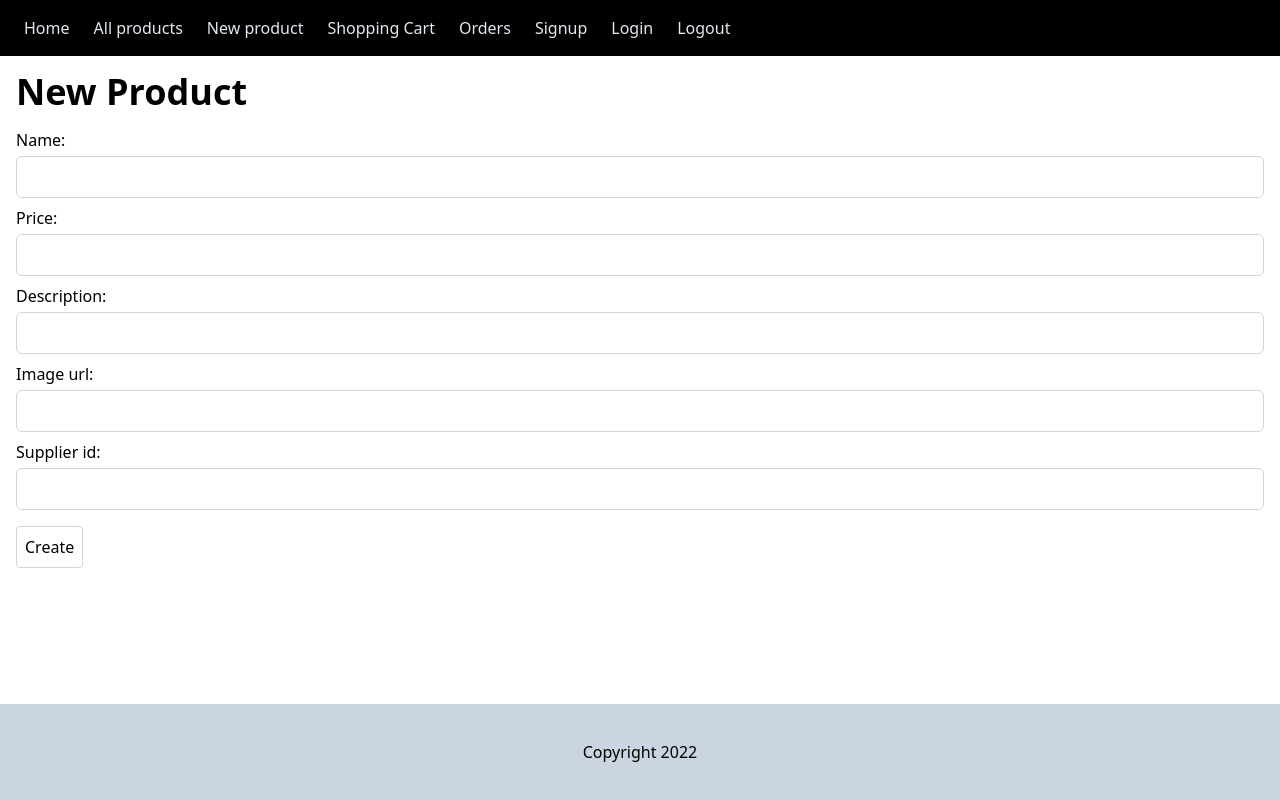
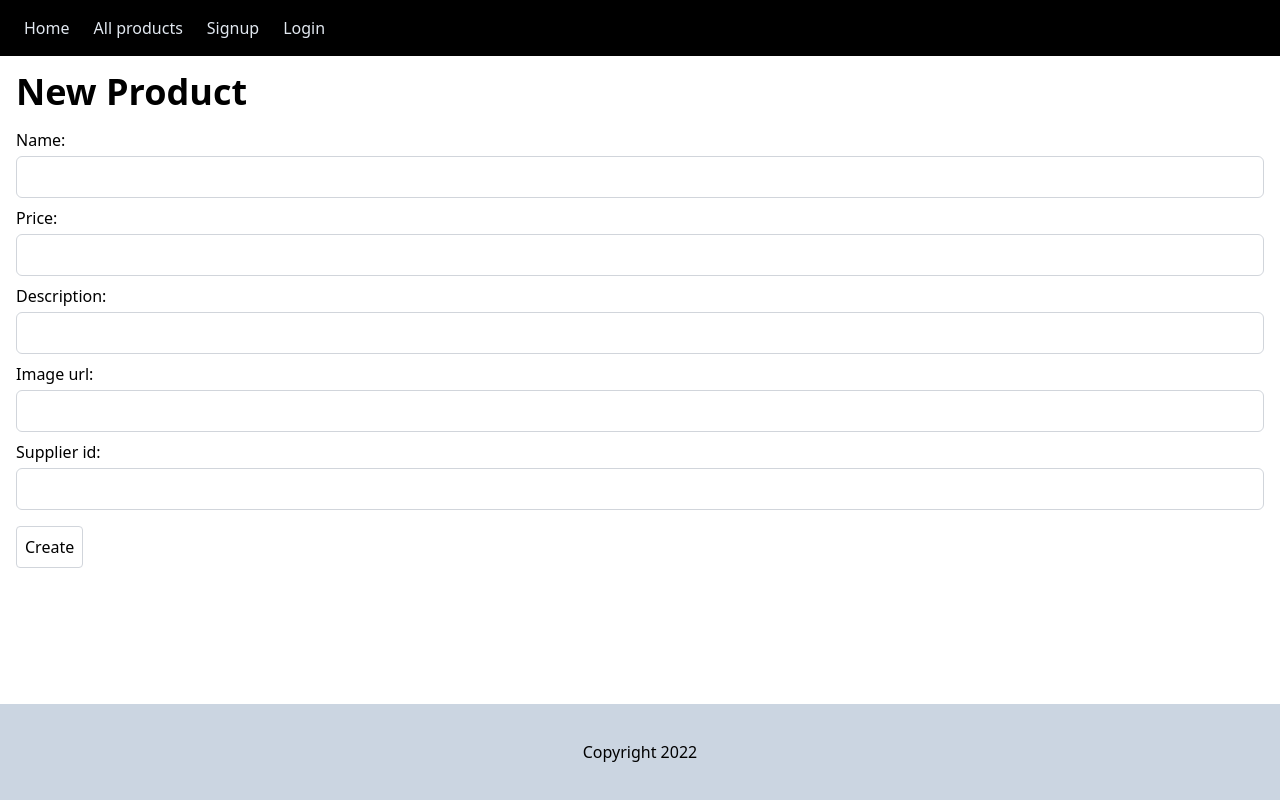
Before and after one commit to actualize-day-2024-09/demo-mini-capstone-frontend, a React (Vite) app: page /products/new in a window 1280 px wide. Built offline with nearby package versions, Linux system fonts and the light colour scheme.

Commit message:
Show links based on login state

```diff
--- a/src/Header.jsx
+++ b/src/Header.jsx
@@ -11,6 +11,8 @@ export function Header() {
         <Link className="p-2 mr-2 rounded-md hover:bg-slate-200 hover:text-black" to="/products">
           All products
         </Link>
+        {localStorage.email ? (
+          <>
             <Link className="p-2 mr-2 rounded-md hover:bg-slate-200 hover:text-black" to="/products/new">
               New product
             </Link>
@@ -20,13 +22,20 @@ export function Header() {
             <Link className="p-2 mr-2 rounded-md hover:bg-slate-200 hover:text-black" to="/orders">
               Orders
             </Link>
+
+            <LogoutLink className="p-2 mr-2 rounded-md outline-slate-700 outline hover:bg-slate-200 hover:text-black" />
+          </>
+        ) : (
+          <>
             <Link className="p-2 mr-2 rounded-md hover:bg-slate-200 hover:text-black" to="/signup">
               Signup
             </Link>
             <Link className="p-2 mr-2 rounded-md hover:bg-slate-200 hover:text-black" to="/login">
               Login
             </Link>
-        <LogoutLink className="p-2 mr-2 rounded-md hover:bg-slate-200 hover:text-black" />
+          </>
+        )}
+        <span className="float-end">{localStorage.email}</span>
       </nav>
     </header>
   );
```
Lines whose indentation alone changed are shown as unchanged.
